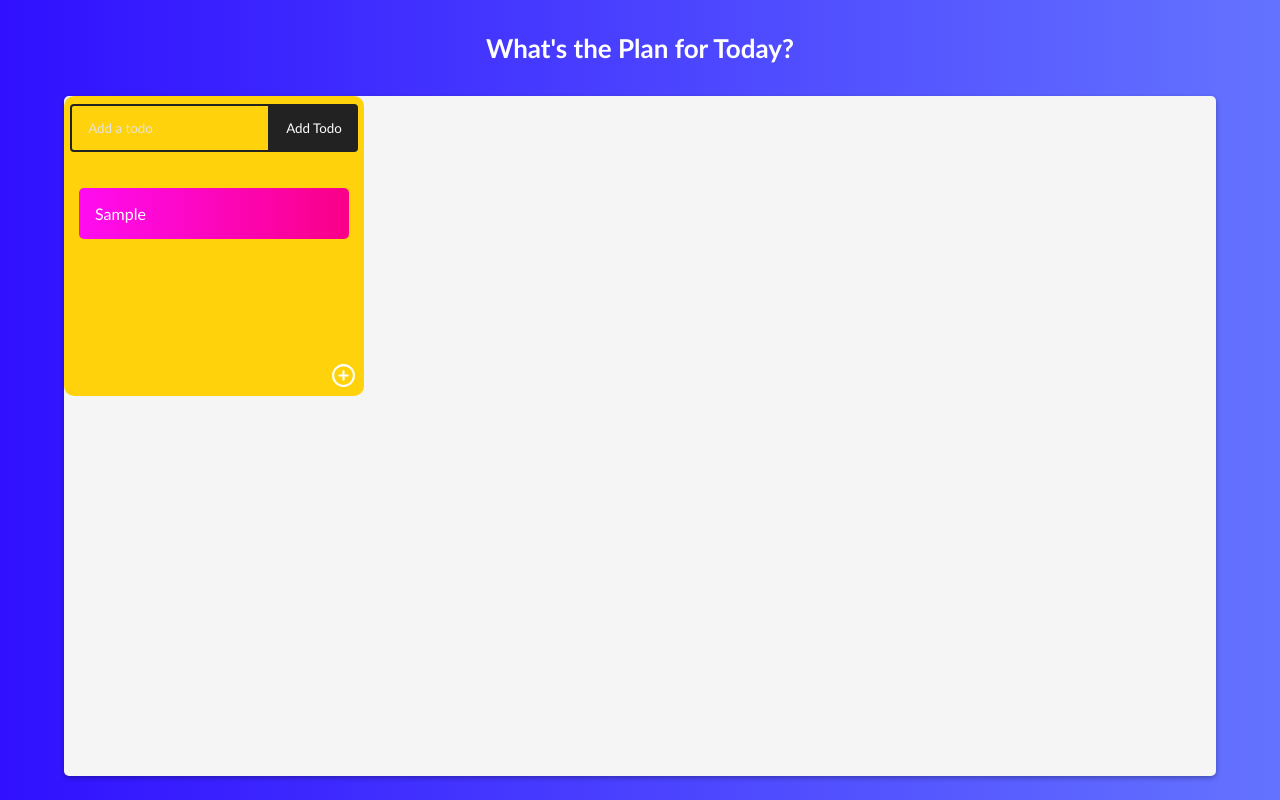
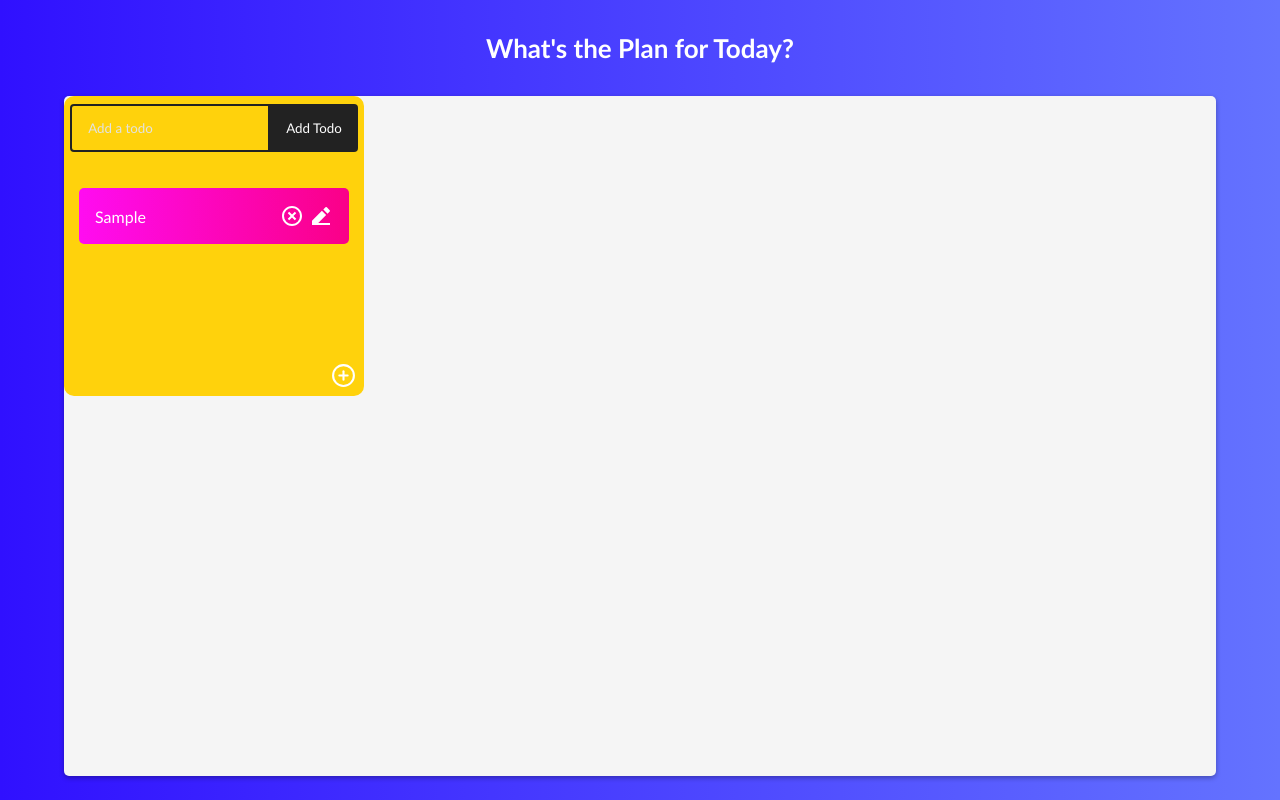
Before and after one commit to JISU-Y/react-app-post-it, a React (Create React App) app: page / in a window 1280 px wide. Both pictures are taken after typing "Sample" into the empty fields and a click on the button "Add Todo". Built offline with nearby package versions, Linux system fonts and the light colour scheme.

Commit message:
icon bug modifying

```diff
--- a/src/components/Todo.js
+++ b/src/components/Todo.js
@@ -3,7 +3,14 @@ import TodoForm from "./TodoForm";
 import { RiCloseCircleLine } from "react-icons/ri";
 import { RiEdit2Fill } from "react-icons/ri";
 
-const Todo = ({ todos, completeTodo, removeTodo, updateTodo, isEdit }) => {
+const Todo = ({
+  todos,
+  completeTodo,
+  removeTodo,
+  updateTodo,
+  isEdit,
+  todoList,
+}) => {
   const [edit, setEdit] = useState({ id: null, value: "" });
 
   const submitUpdate = (value) => {
@@ -27,7 +34,7 @@ const Todo = ({ todos, completeTodo, removeTodo, updateTodo, isEdit }) => {
         {todo.text}
       </div>
       {/* edit 중일 때만 icons 보이기 */}
-      {isEdit && (
+      {(todoList.id === 0 || isEdit) && (
         <div className="icons">
           <RiCloseCircleLine
             onClick={() => removeTodo(todo.id)}
--- a/src/components/TodoForm.js
+++ b/src/components/TodoForm.js
@@ -20,7 +20,7 @@ const TodoForm = (props) => {
     e.preventDefault();
 
     if (input === "") {
-      if (props.isEdit) {
+      if (props.isEdit || props.todoList.id === 0) {
         props.openNoInputModal();
       } else {
         props.openPleaseEditModal();
--- a/src/components/TodoList.js
+++ b/src/components/TodoList.js
@@ -189,6 +189,7 @@ const TodoList = ({
         openNoInputModal={openNoInputModal}
         isEdit={isEdit}
         openPleaseEditModal={openPleaseEditModal}
+        todoList={todoList}
       />
       <Todo
         // postit이 motherpost일때만 받아적을 수 있도록 todos 해놓고,
@@ -198,6 +199,7 @@ const TodoList = ({
         removeTodo={removeTodo}
         updateTodo={updateTodo}
         isEdit={isEdit}
+        todoList={todoList}
       />
       <FiPlusCircle className="plus-icon" onClick={handleAddPost} />
       {/* postit이 1개 남았을 때(motherpost만 남았을 때/id = 0)는 제거 못하도록 한다 */}
```
